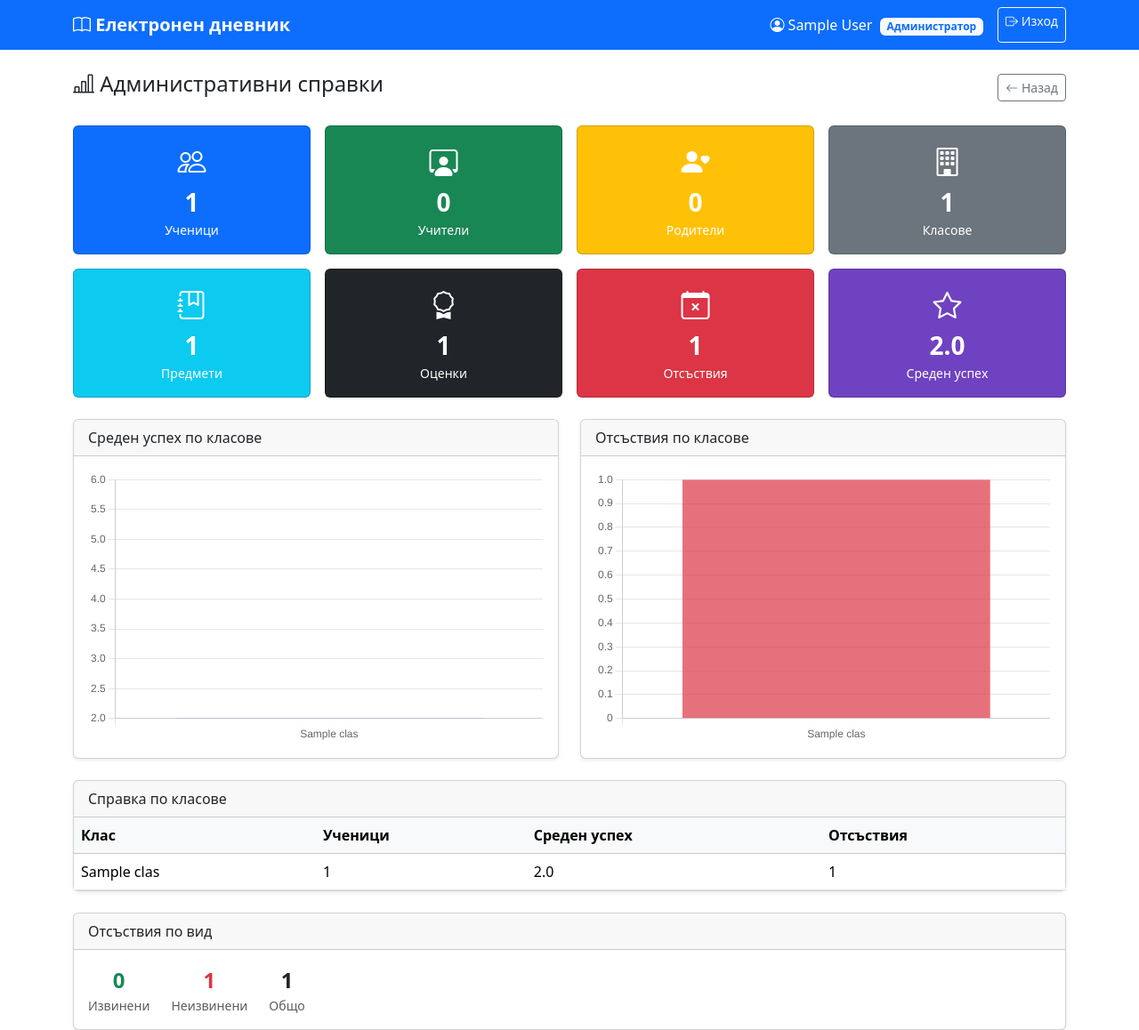
After one commit to rumen-kalcheff/ednevnik, a Django app: page /admin-panel/statistics/ in a window 1280 px wide. The commit adds this page. Shown: the whole page at 89% size. Run offline with Django 5.2, Linux system fonts and the light colour scheme; a user stored in the database is signed in; tables that the repository leaves empty hold one stand-in row (values such as "Sample post").

Commit message:
Add admin statistics page and material editing for teachers
- ФИ35: admin statistics view with cards, Chart.js bar charts, and per-class table
- Teacher material edit functionality (title, subject, class, description)
- Admin dashboard now links to the new statistics page
- Updated PROGRESS.md to reflect all 36 FI completed

```diff
--- a/adminpanel/urls.py
+++ b/adminpanel/urls.py
@@ -27,4 +27,6 @@ urlpatterns = [
     path('timetable/', views.timetable_list, name='timetable_list'),
     path('timetable/add/', views.timetable_add, name='timetable_add'),
     path('timetable/<int:pk>/delete/', views.timetable_delete, name='timetable_delete'),
+    # Справки
+    path('statistics/', views.admin_statistics, name='admin_statistics'),
 ]
--- a/adminpanel/views.py
+++ b/adminpanel/views.py
@@ -300,6 +300,61 @@ def timetable_delete(request, pk):
     return render(request, 'adminpanel/confirm_delete.html', {'obj': entry, 'type': 'час от разписанието'})
 
 
+# ── Административни справки ───────────────────────────────────
+
+@role_required('admin')
+def admin_statistics(request):
+    import json
+    from django.db.models import Avg, Count
+    from grades.models import Grade, Absence
+    from students.models import StudentProfile
+
+    total_students = StudentProfile.objects.count()
+    total_teachers = User.objects.filter(role='teacher').count()
+    total_parents = User.objects.filter(role='parent').count()
+    total_classes = Class.objects.count()
+    total_subjects = Subject.objects.count()
+    total_grades = Grade.objects.count()
+    total_absences = Absence.objects.count()
+    excused = Absence.objects.filter(absence_type='excused').count()
+    unexcused = Absence.objects.filter(absence_type='unexcused').count()
+    overall_avg = Grade.objects.aggregate(avg=Avg('value'))['avg']
+
+    classes = Class.objects.prefetch_related('students').all()
+    class_stats = []
+    for c in classes:
+        students = StudentProfile.objects.filter(school_class=c)
+        avg = Grade.objects.filter(student__school_class=c).aggregate(avg=Avg('value'))['avg']
+        abs_count = Absence.objects.filter(student__school_class=c).count()
+        class_stats.append({
+            'class': c,
+            'student_count': students.count(),
+            'average': round(avg, 2) if avg else None,
+            'absence_count': abs_count,
+        })
+
+    chart_data = json.dumps({
+        'labels': [s['class'].name for s in class_stats],
+        'averages': [float(s['average']) if s['average'] else None for s in class_stats],
+        'absences': [s['absence_count'] for s in class_stats],
+    })
+
+    return render(request, 'adminpanel/statistics.html', {
+        'total_students': total_students,
+        'total_teachers': total_teachers,
+        'total_parents': total_parents,
+        'total_classes': total_classes,
+        'total_subjects': total_subjects,
+        'total_grades': total_grades,
+        'total_absences': total_absences,
+        'excused': excused,
+        'unexcused': unexcused,
+        'overall_avg': round(overall_avg, 2) if overall_avg else None,
+        'class_stats': class_stats,
+        'chart_data': chart_data,
+    })
+
+
 # ── Помощна функция ───────────────────────────────────────────
 
 def _create_profile(user):
--- a/teachers/urls.py
+++ b/teachers/urls.py
@@ -15,6 +15,7 @@ urlpatterns = [
     # Материали
     path('materials/', views.material_list, name='teacher_material_list'),
     path('materials/upload/', views.material_upload, name='material_upload'),
+    path('materials/<int:pk>/edit/', views.material_edit, name='material_edit'),
     path('materials/<int:pk>/delete/', views.material_delete, name='material_delete'),
     # Разписание и статистики
     path('schedule/', views.schedule, name='teacher_schedule'),
--- /dev/null
+++ b/templates/adminpanel/statistics.html
@@ -0,0 +1,175 @@
+{% extends 'base.html' %}
+{% block title %}Административни справки{% endblock %}
+{% block content %}
+<div class="d-flex justify-content-between align-items-center mb-4">
+    <h4><i class="bi bi-bar-chart-line"></i> Административни справки</h4>
+    <a href="{% url 'admin_dashboard' %}" class="btn btn-outline-secondary btn-sm"><i class="bi bi-arrow-left"></i> Назад</a>
+</div>
+
+<div class="row g-3 mb-4">
+    <div class="col-6 col-md-3">
+        <div class="card text-white bg-primary h-100 text-center">
+            <div class="card-body">
+                <i class="bi bi-people fs-2"></i>
+                <div class="fs-3 fw-bold">{{ total_students }}</div>
+                <div class="small">Ученици</div>
+            </div>
+        </div>
+    </div>
+    <div class="col-6 col-md-3">
+        <div class="card text-white bg-success h-100 text-center">
+            <div class="card-body">
+                <i class="bi bi-person-workspace fs-2"></i>
+                <div class="fs-3 fw-bold">{{ total_teachers }}</div>
+                <div class="small">Учители</div>
+            </div>
+        </div>
+    </div>
+    <div class="col-6 col-md-3">
+        <div class="card text-white bg-warning h-100 text-center">
+            <div class="card-body">
+                <i class="bi bi-person-heart fs-2"></i>
+                <div class="fs-3 fw-bold">{{ total_parents }}</div>
+                <div class="small">Родители</div>
+            </div>
+        </div>
+    </div>
+    <div class="col-6 col-md-3">
+        <div class="card text-white bg-secondary h-100 text-center">
+            <div class="card-body">
+                <i class="bi bi-building fs-2"></i>
+                <div class="fs-3 fw-bold">{{ total_classes }}</div>
+                <div class="small">Класове</div>
+            </div>
+        </div>
+    </div>
+    <div class="col-6 col-md-3">
+        <div class="card text-white bg-info h-100 text-center">
+            <div class="card-body">
+                <i class="bi bi-journal-bookmark fs-2"></i>
+                <div class="fs-3 fw-bold">{{ total_subjects }}</div>
+                <div class="small">Предмети</div>
+            </div>
+        </div>
+    </div>
+    <div class="col-6 col-md-3">
+        <div class="card text-white bg-dark h-100 text-center">
+            <div class="card-body">
+                <i class="bi bi-award fs-2"></i>
+                <div class="fs-3 fw-bold">{{ total_grades }}</div>
+                <div class="small">Оценки</div>
+            </div>
+        </div>
+    </div>
+    <div class="col-6 col-md-3">
+        <div class="card text-white bg-danger h-100 text-center">
+            <div class="card-body">
+                <i class="bi bi-calendar-x fs-2"></i>
+                <div class="fs-3 fw-bold">{{ total_absences }}</div>
+                <div class="small">Отсъствия</div>
+            </div>
+        </div>
+    </div>
+    <div class="col-6 col-md-3">
+        <div class="card text-white bg-primary h-100 text-center" style="background-color:#6f42c1 !important;">
+            <div class="card-body">
+                <i class="bi bi-star fs-2"></i>
+                <div class="fs-3 fw-bold">{{ overall_avg|default:"—" }}</div>
+                <div class="small">Среден успех</div>
+            </div>
+        </div>
+    </div>
+</div>
+
+<div class="row g-4 mb-4">
+    <div class="col-md-6">
+        <div class="card shadow-sm">
+            <div class="card-header">Среден успех по класове</div>
+            <div class="card-body"><canvas id="avgChart" height="180"></canvas></div>
+        </div>
+    </div>
+    <div class="col-md-6">
+        <div class="card shadow-sm">
+            <div class="card-header">Отсъствия по класове</div>
+            <div class="card-body"><canvas id="absChart" height="180"></canvas></div>
+        </div>
+    </div>
+</div>
+
+<div class="card shadow-sm mb-4">
+    <div class="card-header">Справка по класове</div>
+    <div class="table-responsive">
+        <table class="table table-hover mb-0">
+            <thead class="table-light">
+                <tr>
+                    <th>Клас</th>
+                    <th>Ученици</th>
+                    <th>Среден успех</th>
+                    <th>Отсъствия</th>
+                </tr>
+            </thead>
+            <tbody>
+                {% for s in class_stats %}
+                <tr>
+                    <td>{{ s.class }}</td>
+                    <td>{{ s.student_count }}</td>
+                    <td>{{ s.average|default:"—" }}</td>
+                    <td>{{ s.absence_count }}</td>
+                </tr>
+                {% empty %}
+                <tr><td colspan="4" class="text-center text-muted py-4">Няма данни.</td></tr>
+                {% endfor %}
+            </tbody>
+        </table>
+    </div>
+</div>
+
+<div class="card shadow-sm">
+    <div class="card-header">Отсъствия по вид</div>
+    <div class="card-body d-flex gap-4 align-items-center">
+        <div class="text-center">
+            <div class="fs-4 fw-bold text-success">{{ excused }}</div>
+            <div class="text-muted small">Извинени</div>
+        </div>
+        <div class="text-center">
+            <div class="fs-4 fw-bold text-danger">{{ unexcused }}</div>
+            <div class="text-muted small">Неизвинени</div>
+        </div>
+        <div class="text-center">
+            <div class="fs-4 fw-bold">{{ total_absences }}</div>
+            <div class="text-muted small">Общо</div>
+        </div>
+    </div>
+</div>
+
+<script src="https://cdn.jsdelivr.net/npm/chart.js"></script>
+<script>
+const data = {{ chart_data|safe }};
+
+new Chart(document.getElementById('avgChart'), {
+    type: 'bar',
+    data: {
+        labels: data.labels,
+        datasets: [{
+            label: 'Среден успех',
+            data: data.averages,
+            backgroundColor: 'rgba(13,110,253,0.7)',
+        }]
+    },
+    options: { scales: { y: { min: 2, max: 6 } }, plugins: { legend: { display: false } } }
+});
+
+new Chart(document.getElementById('absChart'), {
+    type: 'bar',
+    data: {
+        labels: data.labels,
+        datasets: [{
+            label: 'Отсъствия',
+            data: data.absences,
+            backgroundColor: 'rgba(220,53,69,0.7)',
+        }]
+    },
+    options: { plugins: { legend: { display: false } } }
+});
+</script>
+{% endblock %}
--- a/templates/teachers/material_list.html
+++ b/templates/teachers/material_list.html
@@ -20,6 +20,7 @@
                     <td>{{ m.uploaded_at|date:"d.m.Y" }}</td>
                     <td class="text-end">
                         <a href="{{ m.file.url }}" class="btn btn-sm btn-outline-primary" target="_blank"><i class="bi bi-download"></i></a>
+                        <a href="{% url 'material_edit' m.pk %}" class="btn btn-sm btn-outline-secondary ms-1"><i class="bi bi-pencil"></i></a>
                         <a href="{% url 'material_delete' m.pk %}" class="btn btn-sm btn-outline-danger ms-1"><i class="bi bi-trash"></i></a>
                     </td>
                 </tr>
```
Also changed, not shown: PROGRESS.md (+24 -38 lines), teachers/views.py (+23 -0 lines), templates/dashboards/admin_dashboard.html (+10 -0 lines), templates/teachers/material_edit_form.html (added, +52 -0 lines).
